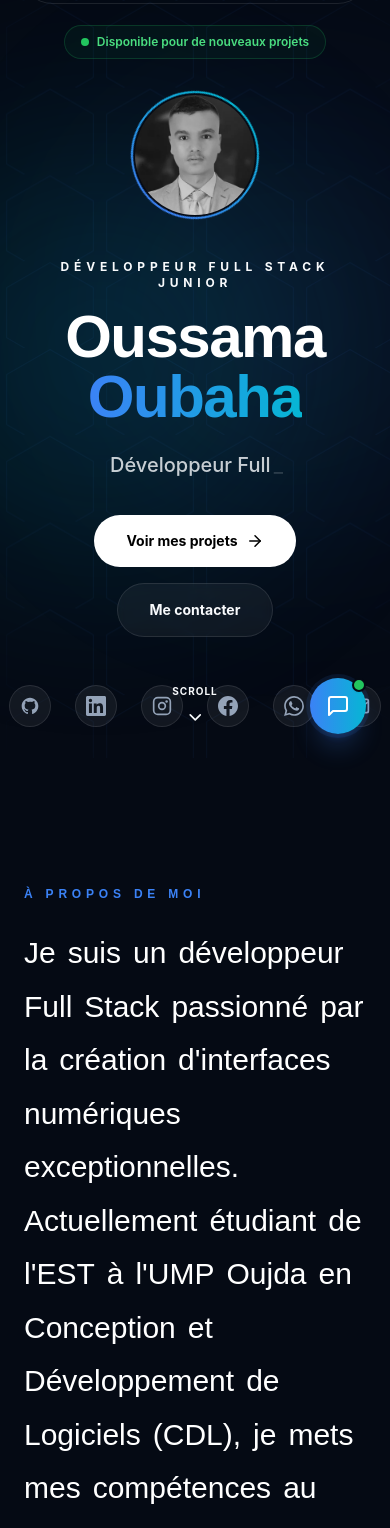
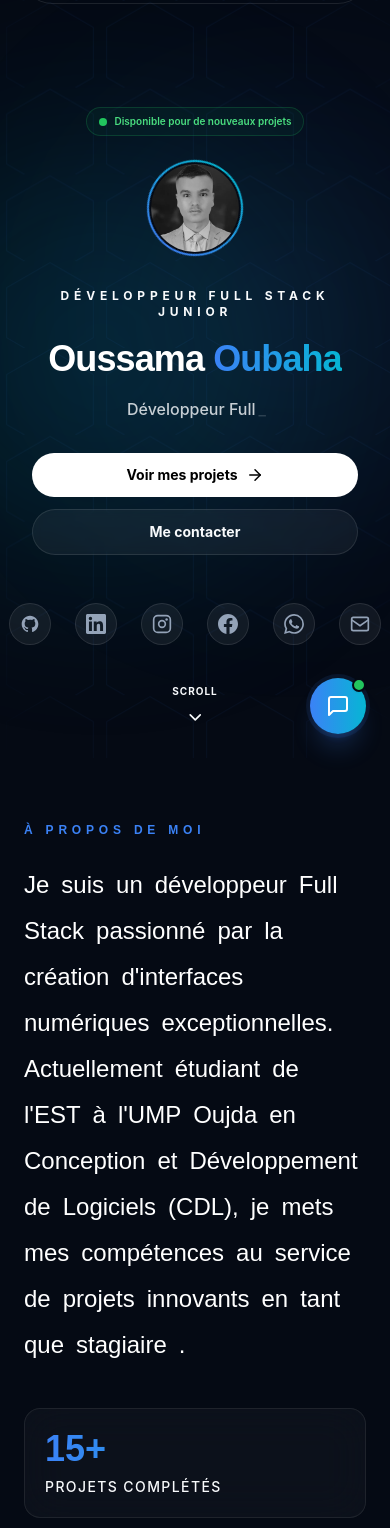
Before and after one commit to oussamaoubaha/portfolio_frontend, a React (Vite) app: page / in a window 390 px wide. Shown: the part 86-1614 px from the top of the page. Built offline with nearby package versions, Linux system fonts and the light colour scheme; the HTML template or start-up script is replaced by a standard one.

Commit message:
fix: improve mobile responsiveness across all components (Hero, About, Experience, Projects, Skills, Testimonials, Contact)

```diff
--- a/src/components/About.tsx
+++ b/src/components/About.tsx
@@ -17,9 +17,9 @@ const About: React.FC = () => {
 
   const text = "Je suis un développeur Full Stack passionné par la création d'interfaces numériques exceptionnelles. Actuellement étudiant de l'EST à l'UMP Oujda en Conception et Développement de Logiciels (CDL), je mets mes compétences au service de projets innovants en tant que stagiaire .";
   return (
-    <section id="about" className="relative py-32 overflow-hidden">
+    <section id="about" className="relative py-16 sm:py-32 overflow-hidden">
       <div className="container px-6">
-        <div className="grid gap-20 lg:grid-cols-2">
+        <div className="grid gap-12 lg:gap-20 lg:grid-cols-2">
           {/* Left Side: Text Reveal */}
           <div ref={ref}>
             <motion.h2
@@ -41,7 +41,7 @@ const About: React.FC = () => {
                     delay: i * 0.03,
                     ease: [0.215, 0.61, 0.355, 1],
                   }}
-                  className="font-display text-3xl font-medium leading-tight text-white md:text-5xl"
+                  className="font-display text-2xl font-medium leading-tight text-white sm:text-3xl md:text-5xl"
                 >
                   {word}
                 </motion.span>
@@ -58,9 +58,9 @@ const About: React.FC = () => {
                   initial={{ opacity: 0, scale: 0.9 }}
                   animate={inView ? { opacity: 1, scale: 1 } : {}}
                   transition={{ delay: 0.5 + i * 0.1 }}
-                  className="glass-morphism rounded-3xl p-8"
+                  className="glass-morphism rounded-2xl p-5 sm:p-8 sm:rounded-3xl"
                 >
-                  <div className="mb-2 font-display text-5xl font-bold text-gradient">
+                  <div className="mb-2 font-display text-4xl sm:text-5xl font-bold text-gradient">
                     {inView ? (
                       <CountUp end={stat.value} duration={2.5} suffix={stat.suffix} />
                     ) : (
@@ -77,7 +77,7 @@ const About: React.FC = () => {
                 initial={{ opacity: 0, scale: 0.9 }}
                 animate={inView ? { opacity: 1, scale: 1 } : {}}
                 transition={{ delay: 0.8 }}
-                className="group relative flex flex-col justify-between overflow-hidden rounded-3xl bg-gradient-to-br from-primary to-secondary p-8 text-white"
+                className="group relative flex flex-col justify-between overflow-hidden rounded-2xl bg-gradient-to-br from-primary to-secondary p-5 sm:p-8 text-white sm:rounded-3xl"
               >
                 <div className="relative z-10 text-xl font-bold">
                   Toujours prêt pour de nouveaux défis.
--- a/src/components/Contact.tsx
+++ b/src/components/Contact.tsx
@@ -49,11 +49,11 @@ const Contact: React.FC = () => {
   };
 
   return (
-    <section id="contact" className="relative py-32 overflow-hidden">
+    <section id="contact" className="relative py-16 sm:py-32 overflow-hidden">
       <div className="absolute -bottom-24 left-1/2 -translate-x-1/2 h-96 w-96 rounded-full bg-primary/10 blur-[120px]" />
 
-      <div className="container relative z-10 px-6">
-        <div className="grid gap-20 lg:grid-cols-2">
+      <div className="container relative z-10 px-4 sm:px-6">
+        <div className="grid gap-12 lg:gap-20 lg:grid-cols-2">
           {/* Left: Info */}
           <div>
             <motion.h2
--- a/src/components/Hero.tsx
+++ b/src/components/Hero.tsx
@@ -34,7 +34,7 @@ const HexagonGrid: React.FC = () => {
 
 const Hero: React.FC = () => {
   return (
-    <section className="relative flex min-h-screen items-center justify-center overflow-hidden pt-20">
+    <section className="relative flex min-h-screen items-center justify-center overflow-hidden pt-20 px-4">
       {/* Background Effects */}
       <HexagonGrid />
 
@@ -42,13 +42,13 @@ const Hero: React.FC = () => {
       <div className="absolute top-1/4 left-1/4 h-96 w-96 rounded-full bg-primary/20 blur-[120px] animate-pulse" />
       <div className="absolute bottom-1/4 right-1/4 h-96 w-96 rounded-full bg-secondary/20 blur-[120px] animate-pulse delay-1000" />
 
-      <div className="container relative z-10 px-6 text-center">
+      <div className="container relative z-10 px-4 text-center">
         {/* Availability Badge */}
         <motion.div
           initial={{ opacity: 0, y: 20 }}
           animate={{ opacity: 1, y: 0 }}
           transition={{ duration: 0.6 }}
-          className="mb-8 inline-flex items-center gap-2 rounded-full border border-green-500/20 bg-green-500/5 px-4 py-2 text-xs font-semibold text-green-400"
+          className="mb-6 inline-flex items-center gap-2 rounded-full border border-green-500/20 bg-green-500/5 px-3 py-1.5 text-[10px] sm:text-xs font-semibold text-green-400"
         >
           <span className="relative flex h-2 w-2">
             <span className="absolute inline-flex h-full w-full animate-ping rounded-full bg-green-500 opacity-75"></span>
@@ -60,7 +60,7 @@ const Hero: React.FC = () => {
 
         {/* Profile Image with Ring */}
         <div
-          className="relative mx-auto mb-10 h-32 w-32"
+          className="relative mx-auto mb-8 h-24 w-24 sm:h-32 sm:w-32"
         >
           <div className="absolute inset-0 rounded-full bg-gradient-to-r from-primary to-secondary p-[2px] animate-spin-slow">
             <div className="h-full w-full rounded-full bg-background" />
@@ -88,7 +88,7 @@ const Hero: React.FC = () => {
         </motion.p>
 
         {/* Name */}
-        <h1 className="mb-6 font-display text-6xl font-bold tracking-tight text-white md:text-8xl lg:text-9xl">
+        <h1 className="mb-4 font-display text-4xl font-bold tracking-tight text-white sm:text-6xl md:text-8xl lg:text-9xl leading-tight">
           Oussama <span className="text-gradient">Oubaha</span>
         </h1>
 
@@ -97,7 +97,7 @@ const Hero: React.FC = () => {
           initial={{ opacity: 0 }}
           animate={{ opacity: 1 }}
           transition={{ delay: 0.7 }}
-          className="mb-8 h-8 text-xl font-medium text-foreground/80 md:text-2xl"
+          className="mb-6 h-8 text-base font-medium text-foreground/80 sm:text-xl md:text-2xl"
         >
           <Typewriter
             words={[
@@ -120,18 +120,18 @@ const Hero: React.FC = () => {
           initial={{ opacity: 0, y: 20 }}
           animate={{ opacity: 1, y: 0 }}
           transition={{ delay: 0.9 }}
-          className="flex flex-col items-center justify-center gap-4 sm:flex-row"
+          className="flex flex-col items-center justify-center gap-3 sm:flex-row sm:gap-4"
         >
           <a
             href="#projects"
-            className="group flex items-center gap-2 rounded-full bg-white px-8 py-4 text-sm font-bold text-black transition-all hover:scale-105"
+            className="group flex w-full items-center justify-center gap-2 rounded-full bg-white px-6 py-3 text-sm font-bold text-black transition-all hover:scale-105 sm:w-auto sm:px-8 sm:py-4"
           >
             Voir mes projets
             <ArrowRight size={18} className="transition-transform group-hover:translate-x-1" />
           </a>
           <a
             href="#contact"
-            className="flex items-center gap-2 rounded-full border border-white/10 bg-white/5 px-8 py-4 text-sm font-bold backdrop-blur-sm transition-all hover:bg-white/10 hover:scale-105"
+            className="flex w-full items-center justify-center gap-2 rounded-full border border-white/10 bg-white/5 px-6 py-3 text-sm font-bold backdrop-blur-sm transition-all hover:bg-white/10 hover:scale-105 sm:w-auto sm:px-8 sm:py-4"
           >
             Me contacter
           </a>
--- a/src/components/Projects.tsx
+++ b/src/components/Projects.tsx
@@ -40,7 +40,7 @@ const ProjectCard = React.forwardRef<HTMLDivElement, { project: Project }>(({ pr
       animate={{ opacity: 1, scale: 1 }}
       exit={{ opacity: 0, scale: 0.9 }}
       transition={{ duration: 0.4 }}
-      className="group relative aspect-[16/10] overflow-hidden rounded-3xl border border-white/10 bg-white/5 transition-transform duration-300 hover:scale-[1.02] hover:-translate-y-1"
+      className="group relative min-h-[220px] sm:aspect-[16/10] overflow-hidden rounded-2xl sm:rounded-3xl border border-white/10 bg-white/5 transition-transform duration-300 hover:scale-[1.02] hover:-translate-y-1"
     >
       <div className="h-full w-full">
         <img
@@ -153,8 +153,8 @@ const Projects: React.FC = () => {
   const titleRest = titleParts.slice(1).join(' ');
 
   return (
-    <section id="projects" className="py-32">
-      <div className="container px-6">
+    <section id="projects" className="py-16 sm:py-32">
+      <div className="container px-4 sm:px-6">
         <div className="mb-16 flex flex-col items-end justify-between gap-8 lg:flex-row">
           <div className="max-w-2xl">
             <motion.h2
@@ -213,7 +213,7 @@ const Projects: React.FC = () => {
           </div>
         </div>
 
-        <div className="grid gap-6 md:grid-cols-2 lg:grid-cols-3 xl:gap-8">
+        <div className="grid gap-4 sm:gap-6 grid-cols-1 sm:grid-cols-2 lg:grid-cols-3 xl:gap-8">
           <AnimatePresence mode="popLayout">
             {filteredProjects.map((project) => (
               <ProjectCard key={project.id} project={project as unknown as Project} />
--- a/src/components/Skills.tsx
+++ b/src/components/Skills.tsx
@@ -5,9 +5,9 @@ import { SKILL_DATA } from '../constants/skillIcons';
 
 const Skills: React.FC = () => {
   return (
-    <section id="skills" className="relative py-32">
+    <section id="skills" className="relative py-16 sm:py-32">
       {/* Huge Ghost Text */}
-      <div className="absolute top-20 left-1/2 -translate-x-1/2 select-none font-display text-[15vw] font-black text-white/[0.02]">
+      <div className="absolute top-20 left-1/2 -translate-x-1/2 select-none font-display text-[20vw] sm:text-[15vw] font-black text-white/[0.02] overflow-hidden w-full text-center">
         SKILLS
       </div>
 
```
Also changed, not shown: src/components/Experience.tsx (+14 -14 lines), src/components/Testimonials.tsx (+6 -6 lines).
